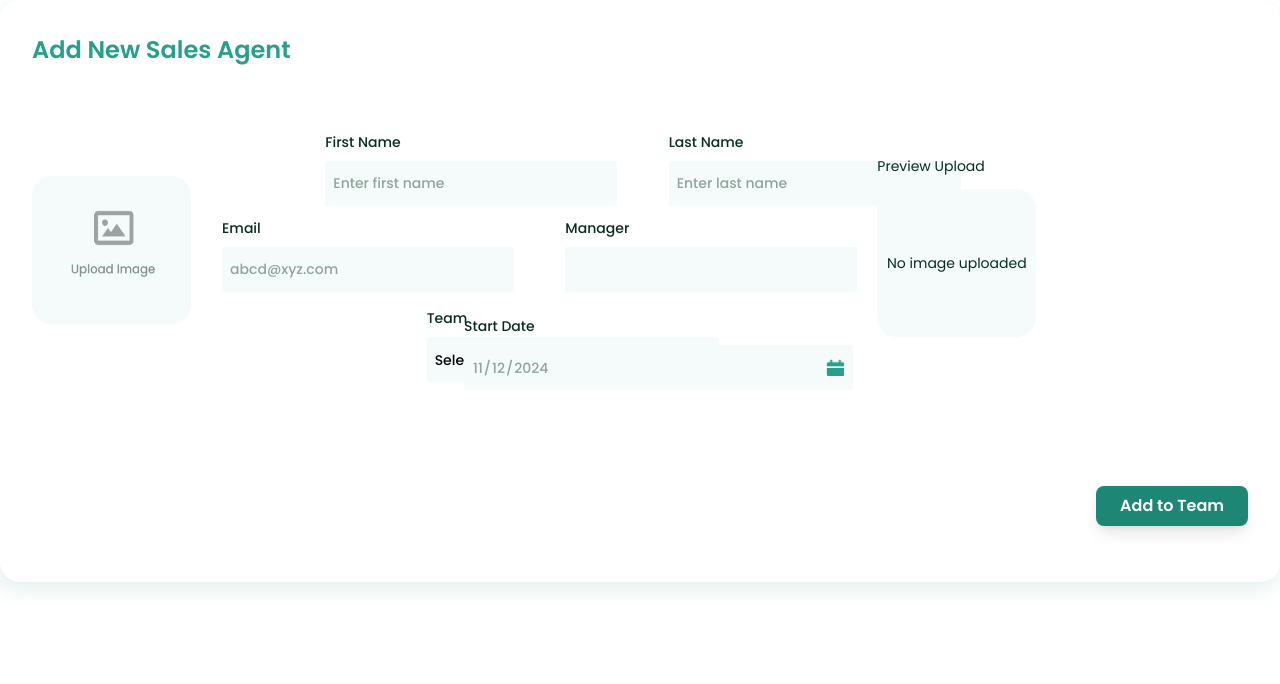
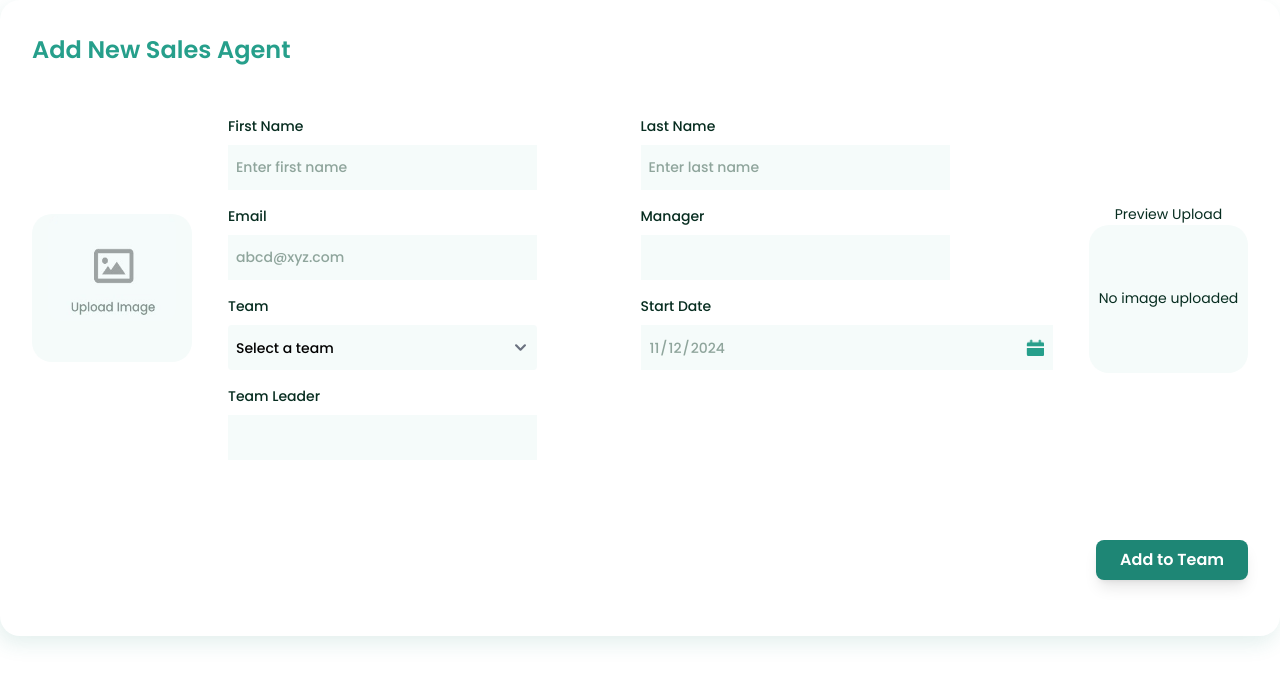
Before and after one commit to Billal-07/Salez_Up, a React (Vite) app: page /addNewAgent in a window 1280 px wide. Shown: the top 684 px of the page. Built offline with nearby package versions, Linux system fonts and the light colour scheme.

Commit message:
SideBar Changes

```diff
--- a/src/pages/AddNewAgent.jsx
+++ b/src/pages/AddNewAgent.jsx
@@ -20,9 +20,11 @@ const AddNewAgent = ({ set, setter }) => {
   const [imageFile, setImageFile] = useState(null);
   const [imagePath, setImagePath] = useState("");
   const [imageName, setImageName] = useState("");
+  const [teamLeaderData, setTeamLeaderData] = useState([]);
+  const [teamLeaderId, setTeamLeaderId] = useState("");
 
   useEffect(() => {
-    const today = new Date().toLocaleDateString('en-CA');
+    const today = new Date().toLocaleDateString("en-CA");
     setStartDate(today);
   }, []);
 
@@ -44,6 +46,15 @@ const AddNewAgent = ({ set, setter }) => {
         })
         .catch((error) => {
           console.error("Error fetching teams:", error);
+        });
+
+      axios
+        .get("https://crmapi.devcir.co/api/team_and_team_leader")
+        .then((response) => {
+          setTeamLeaderData(response.data);
+        })
+        .catch((error) => {
+          console.error("Error fetching team leader data:", error);
         });
     }
   }, []);
@@ -172,7 +183,6 @@ const AddNewAgent = ({ set, setter }) => {
   //     formData.append("image_path", imageFile);
   //   }
 
-
   //   try {
   //     const response = await fetch("https://crmapi.devcir.co/api/sales_agents", {
   //       method: "POST",
@@ -233,14 +243,14 @@ const AddNewAgent = ({ set, setter }) => {
   //   }
   // };
 
-
-
-
   const register_sales_agent = async (e) => {
     e.preventDefault();
 
     const password = generatePassword();
-    const encryptedPassword = CryptoJS.AES.encrypt(password, 'DBBDRSSR54321').toString();
+    const encryptedPassword = CryptoJS.AES.encrypt(
+      password,
+      "DBBDRSSR54321"
+    ).toString();
     const link = generateUniqueCode();
 
     // Regular expression for validating email format
@@ -262,7 +272,9 @@ const AddNewAgent = ({ set, setter }) => {
       throw new Error("Failed to fetch user data");
     }
     const userData = await responses.json();
-    const emailExists = userData.some((user) => user.email.toLowerCase() == email.toLowerCase());
+    const emailExists = userData.some(
+      (user) => user.email.toLowerCase() == email.toLowerCase()
+    );
     if (emailExists) {
       toast.error("Email already exists. Please use a different email.");
       return;
@@ -283,10 +295,13 @@ const AddNewAgent = ({ set, setter }) => {
     }
 
     try {
-      const response = await fetch("https://crmapi.devcir.co/api/sales_agents", {
+      const response = await fetch(
+        "https://crmapi.devcir.co/api/sales_agents",
+        {
           method: "POST",
           body: formData,
-      });
+        }
+      );
 
       if (!response.ok) {
         throw new Error("Network response was not ok");
@@ -305,10 +320,10 @@ const AddNewAgent = ({ set, setter }) => {
       };
 
       try {
-        const response = await fetch('https://crmapi.devcir.co/api/send-link', {
-          method: 'POST',
+        const response = await fetch("https://crmapi.devcir.co/api/send-link", {
+          method: "POST",
           headers: {
-            'Content-Type': 'application/json',
+            "Content-Type": "application/json",
           },
           body: JSON.stringify(payloadMail),
         });
@@ -316,19 +331,19 @@ const AddNewAgent = ({ set, setter }) => {
         const result = await response.json();
 
         if (response.ok) {
-          toast.success('Email Has Been Sent Successfully');
+          toast.success("Email Has Been Sent Successfully");
         } else {
-          toast.error('Error Sending Email. Please Try Again Later');
+          toast.error("Error Sending Email. Please Try Again Later");
         }
       } catch (error) {
-        console.log('An error occurred: ' + error.message);
+        console.log("An error occurred: " + error.message);
       }
 
       const data = await response.json();
       console.log("Response from API:", data);
 
-      setFirstName('');
-      setSurName('');
+      setFirstName("");
+      setSurName("");
       setSelectedTeam("");
       setEmail("");
       setImageFile();
@@ -359,8 +374,7 @@ const AddNewAgent = ({ set, setter }) => {
         setEmail(e.target.value);
       }}
     />
-  </div>
-
+  </div>;
 
   return (
     <form>
@@ -369,9 +383,9 @@ const AddNewAgent = ({ set, setter }) => {
           Add New Sales Agent
         </h1>
 
-        <div className="grid grid-cols-1 gap-6 sm:grid-cols-2 lg:grid-cols-3">
-          <div className="flex flex-col  gap-3 w-[161px] mt-[60px]">
-            <label class="flex flex-col items-center justify-center w-[159px] h-[148px] rounded-[20px] bg-lGreen cursor-pointer">
+        <div className="flex space-x-9">
+          <div className="flex flex-col justify-center items-center">
+            <label class="flex flex-col items-center justify-center w-[160px] h-[148px] rounded-[20px] bg-lGreen cursor-pointer">
               <div className=" overflow-hidden border-black rounded-xl block w-32 h-32 items-center justify-center">
                 {imagePath ? (
                   <img
@@ -400,14 +414,14 @@ const AddNewAgent = ({ set, setter }) => {
               />
 
               {imagePath && <p></p>}
-
-              {/* </div> */}
-
               <input type="file" class="opacity-0" />
             </label>
           </div>
 
-          <div className="w-full ml-[-120px] mt-[16px]">
+          <div className="w-full ">
+
+            <div className="flex">
+              <div className="w-full ">
                 <label
                   htmlFor="fname"
                   className="font-medium text-[14px] text-dGreen mb-2 block"
@@ -425,7 +439,7 @@ const AddNewAgent = ({ set, setter }) => {
                 />
               </div>
 
-          <div className="w-full ml-[-190px] mt-[16px]">
+              <div className="w-full">
                 <label
                   htmlFor="lname"
                   className="font-medium text-[14px] text-dGreen mb-2 block"
@@ -442,8 +456,10 @@ const AddNewAgent = ({ set, setter }) => {
                   }}
                 />
               </div>
+            </div>
 
-          <div className="w-full ml-[190px] mt-[-130px]">
+            <div className="flex mt-4">
+              <div className="w-full">
                 <label
                   htmlFor="email"
                   className="font-medium text-[14px] text-dGreen mb-2 block"
@@ -461,7 +477,7 @@ const AddNewAgent = ({ set, setter }) => {
                 />
               </div>
 
-          <div className="w-full ml-[120px] mt-[-130px]">
+              <div className="w-full">
                 <label
                   htmlFor="manager"
                   className="font-medium text-[14px] text-dGreen mb-2 block"
@@ -475,8 +491,10 @@ const AddNewAgent = ({ set, setter }) => {
                   className="w-3/4 bg-lGreen text-left p-2 text-[14px] placeholder-[#8fa59c] font-[500] border-none h-[45px]"
                 />
               </div>
+            </div>
 
-          <div className="w-full ml-[-432px] mt-[-40px]">
+            <div className="flex mt-4">
+              <div className="w-full ">
                 <label
                   htmlFor="team"
                   className="font-medium text-[14px] text-dGreen mb-2 block"
@@ -487,7 +505,18 @@ const AddNewAgent = ({ set, setter }) => {
                   id="team"
                   className="w-3/4 bg-lGreen text-left p-2 text-[14px] placeholder-[#8fa59c] font-[500] border-none h-[45px]"
                   value={selectedTeam}
-              onChange={(e) => setSelectedTeam(e.target.value)}
+                  onChange={(e) => {
+                    setSelectedTeam(e.target.value);
+                    const selectedTeamData = teamLeaderData.find(
+                      (item) => item.team_id == parseInt(e.target.value)
+                    );
+                    setTeamLeaderId(
+                      selectedTeamData
+                        ? selectedTeamData.team_leader.first_name
+                        : "No Team Leader Assigned To This Team"
+                    );
+                    console.log("sada", selectedTeamData);
+                  }}
                 >
                   <option value="" disabled>
                     Select a team
@@ -500,7 +529,7 @@ const AddNewAgent = ({ set, setter }) => {
                 </select>
               </div>
 
-          <div className="w-full ml-[432px] mt-[-90px]">
+              <div className="w-full">
                 <label
                   htmlFor="date"
                   className="font-medium text-[14px] text-dGreen mb-2 block"
@@ -523,8 +552,29 @@ const AddNewAgent = ({ set, setter }) => {
                   />
                 </div>
               </div>
+            </div>
 
-          <div className="flex flex-col gap-3 w-[161px] ml-[432px] mt-[-250px]">
+            <div className="flex mt-4">
+
+              <div className="w-1/2 flex flex-col items-start">
+                <label
+                  htmlFor="teamLeader"
+                  className="font-medium text-[14px] text-dGreen mb-2 block"
+                >
+                  Team Leader
+                </label>
+                <input
+                  type="text"
+                  id="teamLeader"
+                  value={teamLeaderId}
+                  readOnly
+                  className="w-3/4 bg-lGreen text-left p-2 text-[14px] placeholder-[#8fa59c] font-[500] border-none h-[45px]"
+                />
+              </div>
+            </div>
+          </div>
+
+          <div className="flex flex-col justify-center items-center">
             <p className="font-[400] text-[14px] text-dGreen">Preview Upload</p>
             <div class="flex flex-col items-center justify-center w-[159px] h-[148px] rounded-[20px] bg-lGreen cursor-pointer">
               {imagePath ? (
@@ -535,7 +585,9 @@ const AddNewAgent = ({ set, setter }) => {
                 />
               ) : (
                 // <img className="w-42 h-42 m-auto rounded-full shadow cursor-pointer " />
-                <p className="font-[400] text-[14px] text-dGreen">No image uploaded</p>
+                <p className="font-[400] text-[14px] text-dGreen">
+                  No image uploaded
+                </p>
               )}
             </div>
           </div>
```
Lines whose indentation alone changed are shown as unchanged.
